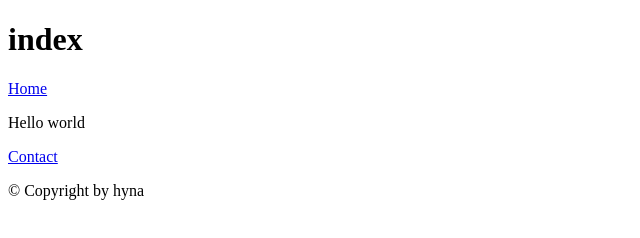
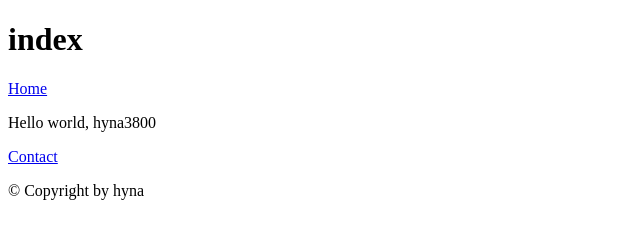
Before and after one commit to hyna3800/opentutorials-hyna3800, a plain HTML site: page index.html in a window 1280 px wide. Shown: the full height of the page, 0-640 px from the left. Drawn offline with Linux system fonts and the light colour scheme.

Commit message:
change index.html

```diff
--- a/index.html
+++ b/index.html
@@ -27,7 +27,7 @@
 				<p>
 					<a href="/">Home</a>
 				</p>
-				Hello world
+				Hello world, hyna3800
 				<p>
 					<a href="/contact">Contact</a>
 				</p>
```
